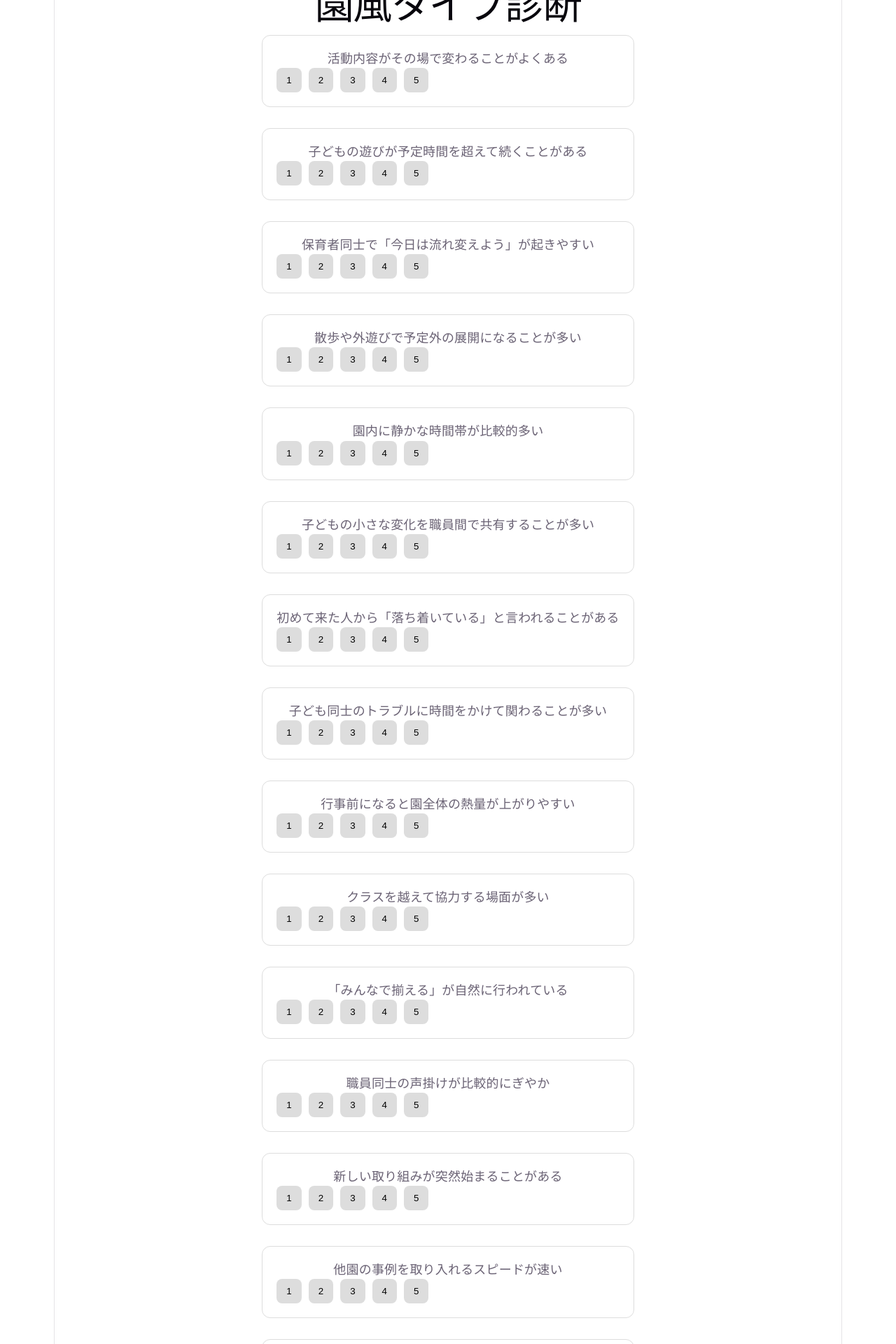
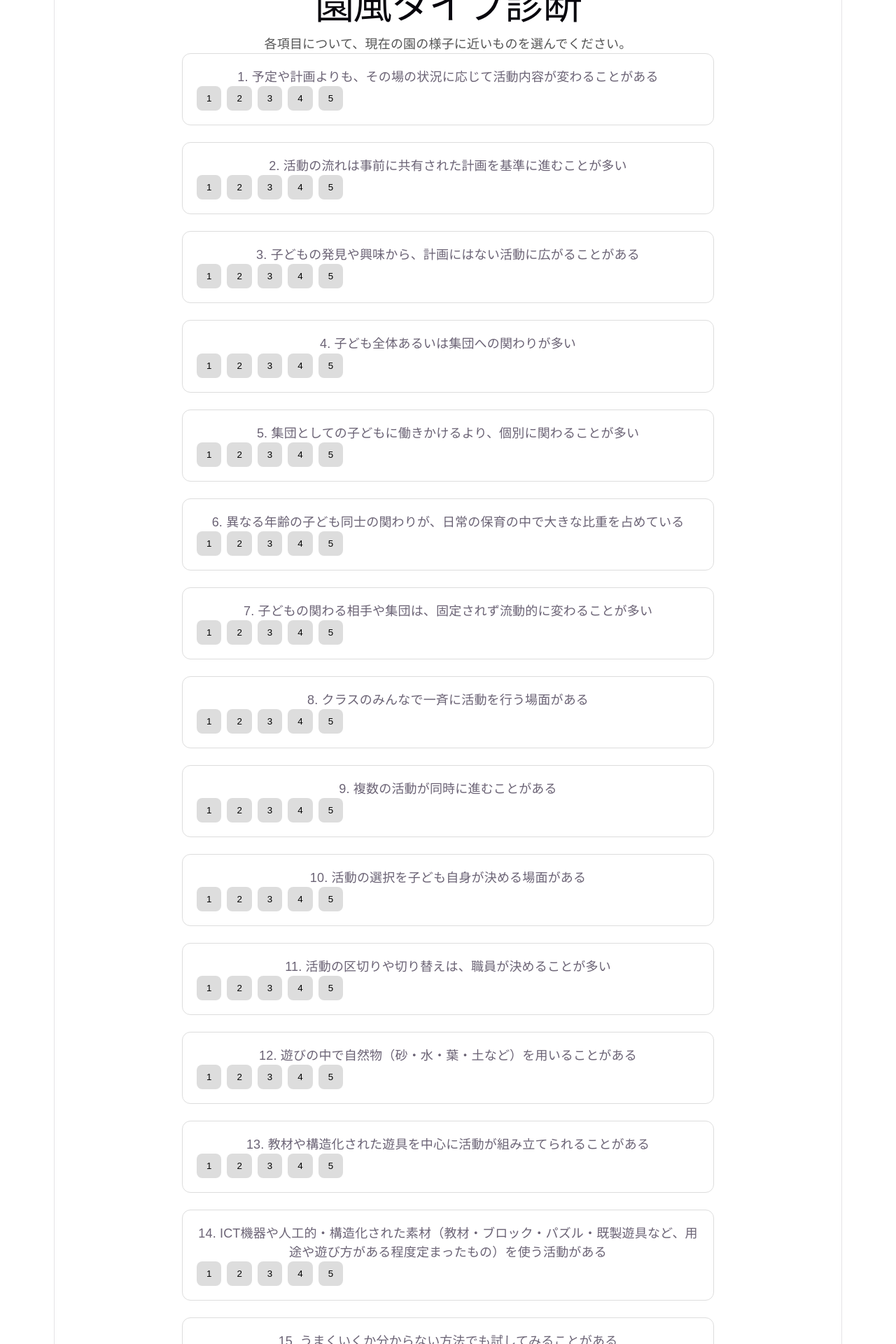
Before and after one commit to sumiyoshi-arch/hoiku-shindan-2026, a React (Vite) app: page / in a window 1280 px wide. Shown: the part 80-2000 px from the top of the page at 70% size. Built offline with nearby package versions, Linux system fonts and the light colour scheme.

Commit message:
Update App.jsx

```diff
--- a/src/App.jsx
+++ b/src/App.jsx
@@ -2,58 +2,81 @@ import React, { useState } from 'react';
 
 export default function App() {
   const questions = [
-    // 🌳 森のたんけん型
-    { id: 1, text: '活動内容がその場で変わることがよくある', type: 'forest' },
-    { id: 2, text: '子どもの遊びが予定時間を超えて続くことがある', type: 'forest' },
-    { id: 3, text: '保育者同士で「今日は流れ変えよう」が起きやすい', type: 'forest' },
-    { id: 4, text: '散歩や外遊びで予定外の展開になることが多い', type: 'forest' },
+    { id: 1, text: '予定や計画よりも、その場の状況に応じて活動内容が変わることがある' },
+    { id: 2, text: '活動の流れは事前に共有された計画を基準に進むことが多い' },
+    { id: 3, text: '子どもの発見や興味から、計画にはない活動に広がることがある' },
 
-    // ☀️ ひだまり型
-    { id: 5, text: '園内に静かな時間帯が比較的多い', type: 'hidamari' },
-    { id: 6, text: '子どもの小さな変化を職員間で共有することが多い', type: 'hidamari' },
-    { id: 7, text: '初めて来た人から「落ち着いている」と言われることがある', type: 'hidamari' },
-    { id: 8, text: '子ども同士のトラブルに時間をかけて関わることが多い', type: 'hidamari' },
+    { id: 4, text: '子ども全体あるいは集団への関わりが多い' },
+    { id: 5, text: '集団としての子どもに働きかけるより、個別に関わることが多い' },
+    { id: 6, text: '異なる年齢の子ども同士の関わりが、日常の保育の中で大きな比重を占めている' },
+    { id: 16, text: '子どもの関わる相手や集団は、固定されず流動的に変わることが多い' },
 
-    // 🎪 おまつり職人型
-    { id: 9, text: '行事前になると園全体の熱量が上がりやすい', type: 'festival' },
-    { id: 10, text: 'クラスを越えて協力する場面が多い', type: 'festival' },
-    { id: 11, text: '「みんなで揃える」が自然に行われている', type: 'festival' },
-    { id: 12, text: '職員同士の声掛けが比較的にぎやか', type: 'festival' },
+    { id: 7, text: 'クラスのみんなで一斉に活動を行う場面がある' },
+    { id: 8, text: '複数の活動が同時に進むことがある' },
+    { id: 9, text: '活動の選択を子ども自身が決める場面がある' },
+    { id: 17, text: '活動の区切りや切り替えは、職員が決めることが多い' },
 
-    // 🚀 ロケット挑戦型
-    { id: 13, text: '新しい取り組みが突然始まることがある', type: 'rocket' },
-    { id: 14, text: '他園の事例を取り入れるスピードが速い', type: 'rocket' },
-    { id: 15, text: '「まずやってみよう」で進むことが多い', type: 'rocket' },
-    { id: 16, text: '園内で新しいアイデアが自然に提案されやすい', type: 'rocket' },
+    { id: 10, text: '遊びの中で自然物（砂・水・葉・土など）を用いることがある' },
+    { id: 11, text: '教材や構造化された遊具を中心に活動が組み立てられることがある' },
+    {
+      id: 12,
+      text: 'ICT機器や人工的・構造化された素材（教材・ブロック・パズル・既製遊具など、用途や遊び方がある程度定まったもの）を使う活動がある',
+    },
+
+    { id: 13, text: 'うまくいくか分からない方法でも試してみることがある' },
+    { id: 14, text: '職員は、想定通りに進まない場合でもやり方を変えることへの抵抗が少ない' },
+    { id: 18, text: '職員は、試行錯誤を前提に保育や活動を進めることがある' },
+    { id: 15, text: '新しい提案は、誰の提案であっても取り入れられることがある' },
   ];
 
-  const typeNames = {
-    forest: '🌳 森のたんけん型',
-    hidamari: '☀️ ひだまり型',
-    festival: '🎪 おまつり職人型',
-    rocket: '🚀 ロケット挑戦型',
-  };
-
-  const typeDescriptions = {
-    forest:
-      '子どもの流れや偶然の出来事を受け止めながら、その場の面白さを広げていく園です。予定よりも「今起きていること」を大切にする傾向があります。',
-    hidamari:
-      '安心感や人との関係性を土台にした園です。穏やかな空気感の中で、一人ひとりを丁寧に見守る文化があります。',
-    festival:
-      'チームの一体感や協働の力が強い園です。「みんなで作る」空気があり、行事や活動で熱量が高まります。',
-    rocket:
-      '新しいアイデアや変化を前向きに取り入れる園です。「まずやってみる」が自然に生まれやすい文化があります。',
-  };
-
-  const copyMap = {
-    'forest-hidamari': 'やってみたいを安心の中で育む園',
-    'forest-rocket': '遊びと挑戦から未来が広がる園',
-    'hidamari-festival': 'ぬくもりと一体感を大切にする園',
-    'festival-rocket': 'みんなで挑戦を楽しむ園',
+  const typeData = {
+    forest: {
+      name: '🌳 森のたんけん型',
+      description: 'その場の状況や子どもの発見から、活動が柔軟に広がっていく園です。',
+      words: ['発見', '遊び', '自然', '即興'],
+    },
+    hidamari: {
+      name: '☀️ ひだまり型',
+      description: '個々の子どもとの関わりや安定した関係性を大切にする園です。',
+      words: ['ぬくもり', '関わり', '安心', '個別'],
+    },
+    festival: {
+      name: '🎪 おまつり職人型',
+      description: '集団で動く力や園全体の一体感が表れやすい園です。',
+      words: ['一体感', '協働', '行事', '集団'],
+    },
+    rocket: {
+      name: '🚀 ロケット挑戦型',
+      description: '新しい方法や提案を取り入れながら、試行錯誤して進む園です。',
+      words: ['挑戦', '工夫', '変化', '実験'],
+    },
+    satoyama: {
+      name: '🌿 里山くらし型',
+      description: '自然や暮らしの中で、落ち着いた育ちを積み重ねる園です。',
+      words: ['自然', '暮らし', '積み重ね', '安定'],
+    },
+    design: {
+      name: '🧩 デザイン工房型',
+      description: '計画や教材、環境構成を活かして保育を組み立てる園です。',
+      words: ['設計', '教材', '計画', '構成'],
+    },
+    hiroba: {
+      name: '🏡 ひろば型',
+      description: '年齢や集団が固定されすぎず、多様な関わりが生まれやすい園です。',
+      words: ['行き来', '関係', 'まざりあい', 'ひろがり'],
+    },
+    komorebi: {
+      name: '🌲 木もれび型',
+      description: '一つの方向に偏りすぎず、状況に応じてしなやかに保育を組み立てる園です。',
+      words: ['調和', 'しなやか', '場づくり', 'ほどよさ'],
+    },
   };
 
   const [answers, setAnswers] = useState({});
   const [result, setResult] = useState(null);
+
+  const reverse = (value) => 6 - value;
+  const get = (id) => answers[id] || 3;
 
   const handleAnswer = (id, value) => {
     setAnswers({
@@ -62,38 +85,94 @@ export default function App() {
     });
   };
 
+  const generateCopy = (main, sub) => {
+    const mainWord = typeData[main].words[0];
+    const subWord = typeData[sub].words[0];
+
+    return `「${mainWord}と${subWord}が重なり合う園」`;
+  };
+
   const diagnose = () => {
-    const scores = {
-      forest: 0,
-      hidamari: 0,
-      festival: 0,
-      rocket: 0,
+    const q1 = get(1);
+    const q2 = get(2);
+    const q3 = get(3);
+    const q4 = get(4);
+    const q5 = get(5);
+    const q6 = get(6);
+    const q7 = get(7);
+    const q8 = get(8);
+    const q9 = get(9);
+    const q10 = get(10);
+    const q11 = get(11);
+    const q12 = get(12);
+    const q13 = get(13);
+    const q14 = get(14);
+    const q15 = get(15);
+    const q16 = get(16);
+    const q17 = get(17);
+    const q18 = get(18);
+
+    const improv = q1 + reverse(q2) + q3;
+    const plan = reverse(q1) + q2 + reverse(q3);
+
+    const relational = q5 + q6 + q16 + reverse(q4);
+    const group = q4 + reverse(q5) + reverse(q6) + reverse(q16);
+
+    const free = reverse(q7) + q8 + q9 + reverse(q17);
+    const control = q7 + reverse(q8) + reverse(q9) + q17;
+
+    const nature = q10 + reverse(q11) + reverse(q12);
+    const artificial = reverse(q10) + q11 + q12;
+
+    const trial = q13 + q14 + q18 + q15;
+    const stable = reverse(q13) + reverse(q14) + reverse(q18) + reverse(q15);
+
+    const axisScores = {
+      improv,
+      plan,
+      relational,
+      group,
+      free,
+      control,
+      nature,
+      artificial,
+      trial,
+      stable,
     };
 
-    questions.forEach((q) => {
-      scores[q.type] += answers[q.id] || 0;
-    });
+    const maxAxis = Math.max(...Object.values(axisScores));
+    const minAxis = Math.min(...Object.values(axisScores));
+    const balanceScore = 20 - (maxAxis - minAxis);
 
-    const sorted = Object.entries(scores).sort((a, b) => b[1] - a[1]);
+    const typeScores = {
+      forest: improv + free + nature,
+      hidamari: relational + stable,
+      festival: group + control + plan,
+      rocket: trial + artificial + free,
+      satoyama: nature + stable + relational,
+      design: artificial + plan + control,
+      hiroba: q6 + q16 + free + relational,
+      komorebi: balanceScore,
+    };
+
+    const sorted = Object.entries(typeScores).sort((a, b) => b[1] - a[1]);
 
     const main = sorted[0][0];
     const sub = sorted[1][0];
 
-    const copyKey = main + '-' + sub;
-    const reverseKey = sub + '-' + main;
-
-    const copy =
-      copyMap[copyKey] ||
-      copyMap[reverseKey] ||
-      'それぞれの良さを大切に育む園';
-
-    setResult({ main, sub, copy });
+    setResult({
+      main,
+      sub,
+      copy: generateCopy(main, sub),
+      typeScores,
+      axisScores,
+    });
   };
 
   return (
     <div
       style={{
-        maxWidth: '700px',
+        maxWidth: '760px',
         margin: '0 auto',
         padding: '40px',
         fontFamily: 'sans-serif',
@@ -101,19 +180,26 @@ export default function App() {
     >
       <h1>園風タイプ診断</h1>
 
-      {questions.map((q) => (
+      <p style={{ color: '#555' }}>
+        各項目について、現在の園の様子に近いものを選んでください。
+      </p>
+
+      {questions.map((q, index) => (
         <div
           key={q.id}
           style={{
-            marginBottom: '30px',
+            marginBottom: '24px',
             padding: '20px',
             border: '1px solid #ddd',
             borderRadius: '12px',
+            background: '#fff',
           }}
         >
-          <p>{q.text}</p>
+          <p>
+            {index + 1}. {q.text}
+          </p>
 
-          <div style={{ display: 'flex', gap: '10px' }}>
+          <div style={{ display: 'flex', gap: '8px', flexWrap: 'wrap' }}>
             {[1, 2, 3, 4, 5].map((num) => (
               <button
                 key={num}
@@ -160,13 +246,11 @@ export default function App() {
         >
           <h2>診断結果</h2>
 
-          <h3>{typeNames[result.main]}</h3>
-          <p>{typeDescriptions[result.main]}</p>
+          <h3>主型：{typeData[result.main].name}</h3>
+          <p>{typeData[result.main].description}</p>
 
-          <p>×</p>
-
-          <h3>{typeNames[result.sub]}</h3>
-          <p>{typeDescriptions[result.sub]}</p>
+          <h3>副型：{typeData[result.sub].name}</h3>
+          <p>{typeData[result.sub].description}</p>
 
           <div
             style={{
@@ -177,13 +261,7 @@ export default function App() {
             }}
           >
             <h4>園キャッチコピー</h4>
-
-            <p
-              style={{
-                fontSize: '20px',
-                fontWeight: 'bold',
-              }}
-            >
+            <p style={{ fontSize: '20px', fontWeight: 'bold' }}>
               {result.copy}
             </p>
           </div>
```
